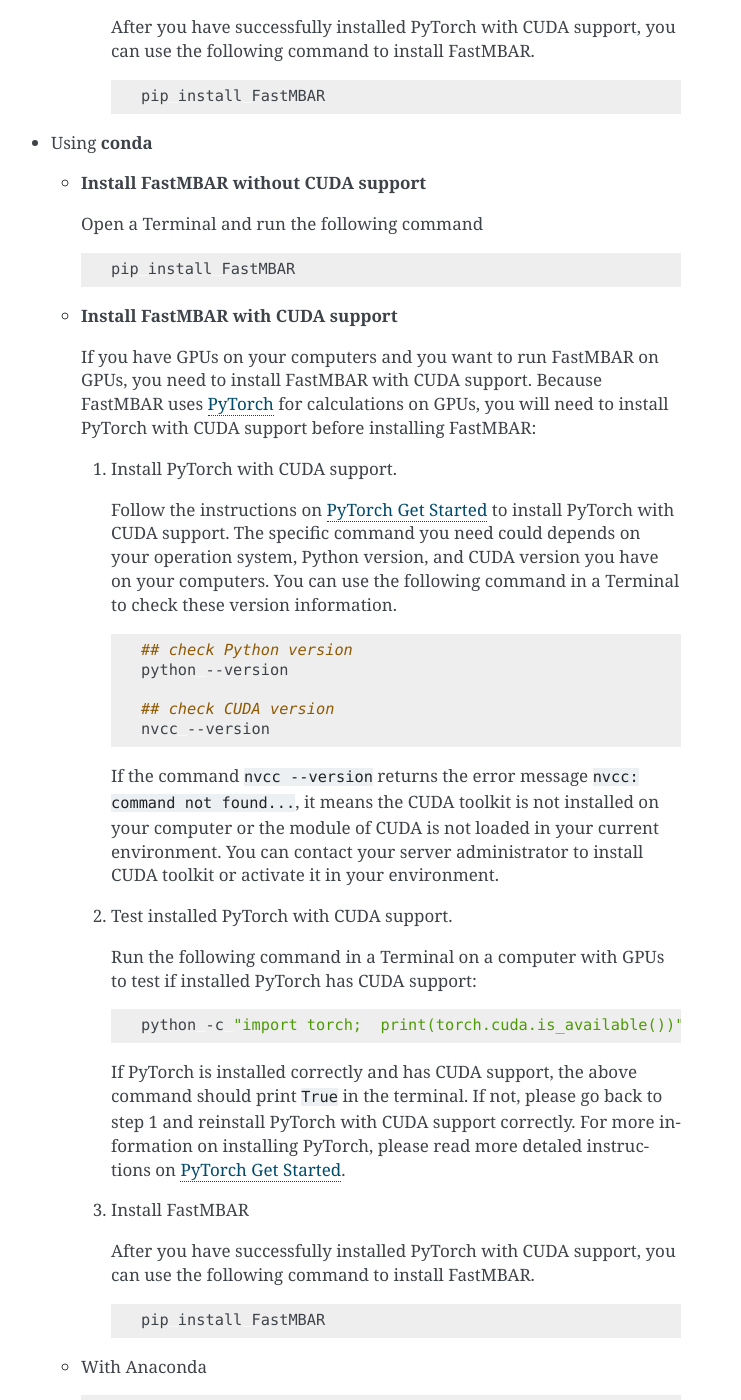
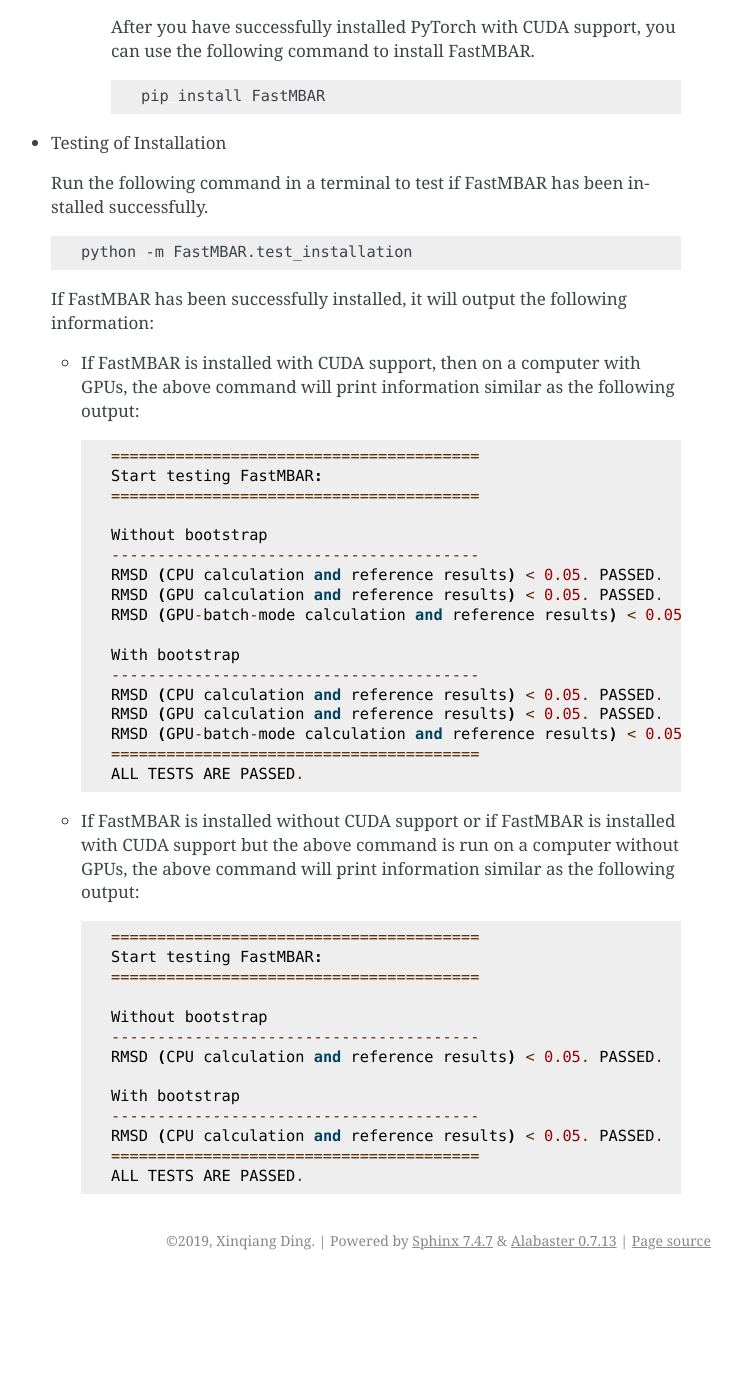
Before and after one commit to BrooksResearchGroup-UM/FastMBAR, a Sphinx documentation site: the page built from docs/source/installation.rst, in a window 1280 px wide and 1400 px high, scrolled down 1517 px. Shown: the whole window, without its empty margins (399-1140 px from the left). Built offline with Sphinx 7.4.7, drawn with Linux system fonts in a browser that asks for light colours; after the commit the page ends 2797 px from its top, so only the background shows below that; some of the changed text lies outside the part shown.

Commit message:
update installation

```diff
--- a/docs/source/installation.rst
+++ b/docs/source/installation.rst
@@ -59,70 +59,6 @@
 
          pip install FastMBAR
 
-
-* Using **conda**
-
-  * **Install FastMBAR without CUDA support**
-
-    Open a Terminal and run the following command
-
-    .. code-block:: bash
-
-       pip install FastMBAR
-
-  * **Install FastMBAR with CUDA support**
-
-    If you have GPUs on your computers and you want to run FastMBAR on GPUs, you need to install FastMBAR with CUDA support. Because FastMBAR uses `PyTorch <https://pytorch.org>`_ for calculations on GPUs, you will need to install PyTorch with CUDA support before installing FastMBAR:
-
-    1. Install PyTorch with CUDA support.
-
-       Follow the instructions on `PyTorch Get Started <https://pytorch.org/get-started/locally/>`_ to install PyTorch with CUDA support. The specific command you need could depends on your operation system, Python version, and CUDA version you have on your computers. You can use the following command in a Terminal to check these version information.
-
-       .. code-block:: bash
-
-          ## check Python version
-          python --version
-
-          ## check CUDA version
-          nvcc --version
-
-       If the command ``nvcc --version`` returns the error message ``nvcc: command not found...``, it means the CUDA toolkit is not installed on your computer or the module of CUDA is not loaded in your current environment. You can contact your server administrator to install CUDA toolkit or activate it in your environment.
-
-    2. Test installed PyTorch with CUDA support.
-
-       Run the following command in a Terminal on a computer with GPUs to test if installed PyTorch has CUDA support:
-
-       .. code-block:: bash
-
-	  python -c "import torch;  print(torch.cuda.is_available())"
-
-       If PyTorch is installed correctly and has CUDA support, the above command should print ``True`` in the terminal. If not, please go back to step 1 and reinstall PyTorch with CUDA support correctly. For more information on installing PyTorch, please read more detaled instructions on `PyTorch Get Started`_.
-
-   3. Install FastMBAR
-
-      After you have successfully installed PyTorch with CUDA support, you can use the following command to install FastMBAR.
-
-      .. code-block:: bash
-
-         pip install FastMBAR
-
-
-
-
-
-  * With Anaconda
-
-    .. code-block:: bash
-
-       conda install -c shawn_ding -c pytorch fastmbar
-
-
-  * Without Anaconda
-
-    .. code-block:: bash
-
-       pip install FastMBAR
-
 * Testing of Installation
 
   Run the following command in a terminal to test if
@@ -135,9 +71,7 @@
   If FastMBAR has been successfully installed, it will
   output the following information:
 
-  On a computer with GPUs, the above command will
-  print the following output if FastMBAR has been
-  installed correctly::
+  * If FastMBAR is installed with CUDA support, then on a computer with GPUs, the above command will print information similar as the following output::
 
      ========================================
      Start testing FastMBAR:
@@ -145,22 +79,19 @@
 
      Without bootstrap
      ----------------------------------------
-     RMSD (CPU calculation and reference results): 0.01 < 0.05. PASSED.
-     RMSD (GPU calculation and reference results): 0.01 < 0.05. PASSED.
-     RMSD (GPU-batch-mode calculation and reference results): 0.01 < 0.05. PASSED.
+     RMSD (CPU calculation and reference results) < 0.05. PASSED.
+     RMSD (GPU calculation and reference results) < 0.05. PASSED.
+     RMSD (GPU-batch-mode calculation and reference results) < 0.05. PASSED.
 
      With bootstrap
      ----------------------------------------
-     RMSD (CPU calculation and reference results): 0.00 < 0.05. PASSED.
-     RMSD (GPU calculation and reference results): 0.02 < 0.05. PASSED.
-     RMSD (GPU-batch-mode calculation and reference results): 0.01 < 0.05. PASSED.
+     RMSD (CPU calculation and reference results) < 0.05. PASSED.
+     RMSD (GPU calculation and reference results) < 0.05. PASSED.
+     RMSD (GPU-batch-mode calculation and reference results) < 0.05. PASSED.
      ========================================
      ALL TESTS ARE PASSED.
 
-
-  On a computer without GPUs, the above command will
-  print the following output if FastMBAR has been
-  installed correctly::
+  * If FastMBAR is installed without CUDA support or if FastMBAR is installed with CUDA support but the above command is run on a computer without GPUs, the above command will print information similar as the following output::
 
      ========================================
      Start testing FastMBAR:
```
Also changed, not shown: other parts of docs/source/installation.rst (+3 -3 lines), 1 other file.
